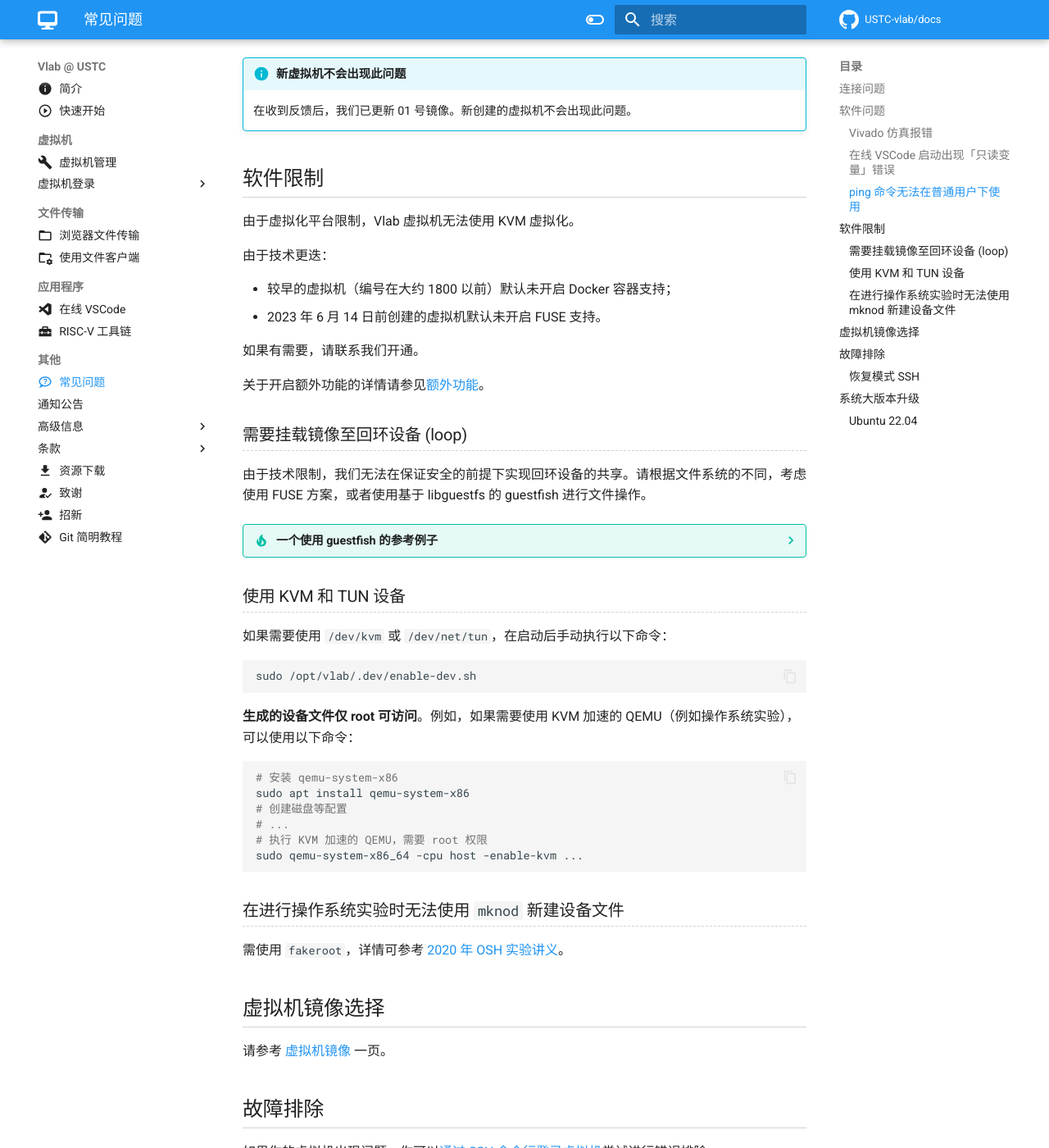
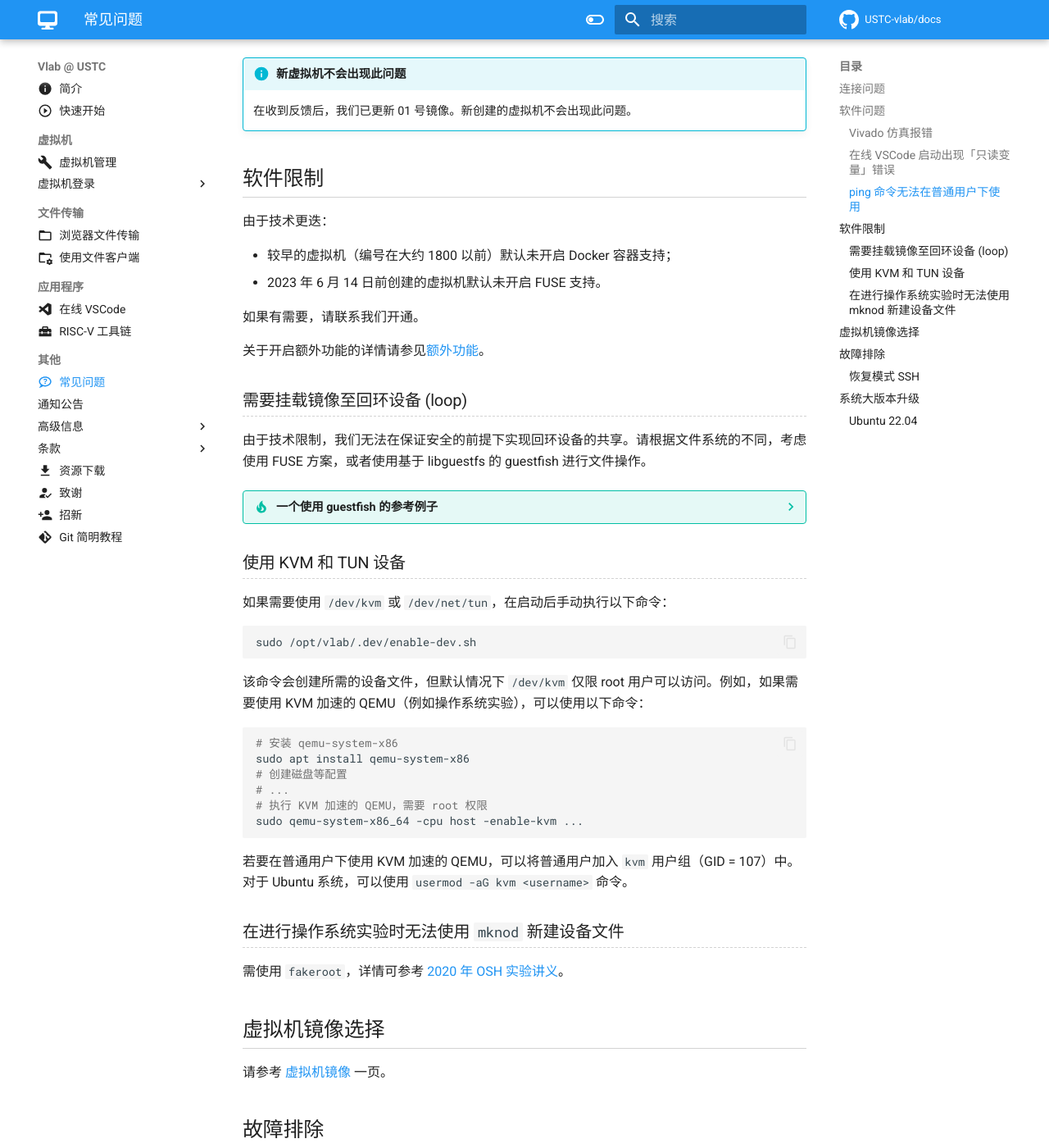
Before and after one commit to USTC-vlab/docs, an MkDocs documentation site: the page built from docs/faq.md, in a window 1280 px wide and 1400 px high, scrolled down 3751 px. Shown: the whole window at 82% size. Built offline with MkDocs 1.6.1 and Material for MkDocs 9.7.7, drawn with Linux system fonts in a browser that asks for light colours; comment, search, counter and statistics services are not loaded.

Commit message:
faq: Update permissions on kvm and tun nodes

````diff
--- a/docs/faq.md
+++ b/docs/faq.md
@@ -143,8 +143,6 @@ Ubuntu 18.04 更新软件包后无法连接桌面
 
 ## 软件限制 {#limits}
 
-由于虚拟化平台限制，Vlab 虚拟机无法使用 KVM 虚拟化。
-
 由于技术更迭：
 
 - 较早的虚拟机（编号在大约 1800 以前）默认未开启 Docker 容器支持；
@@ -208,7 +206,7 @@ Ubuntu 18.04 更新软件包后无法连接桌面
     # 输出省略
     ```
 
-### 使用 KVM 和 TUN 设备
+### 使用 KVM 和 TUN 设备 {#kvm-and-tun}
 
 如果需要使用 `/dev/kvm` 或 `/dev/net/tun`，在启动后手动执行以下命令：
 
@@ -216,7 +214,7 @@ Ubuntu 18.04 更新软件包后无法连接桌面
 sudo /opt/vlab/.dev/enable-dev.sh
 ```
 
-**生成的设备文件仅 root 可访问**。例如，如果需要使用 KVM 加速的 QEMU（例如操作系统实验），可以使用以下命令：
+该命令会创建所需的设备文件，但默认情况下 `/dev/kvm` 仅限 root 用户可以访问。例如，如果需要使用 KVM 加速的 QEMU（例如操作系统实验），可以使用以下命令：
 
 ```sh
 # 安装 qemu-system-x86
@@ -226,6 +224,8 @@ sudo apt install qemu-system-x86
 # 执行 KVM 加速的 QEMU，需要 root 权限
 sudo qemu-system-x86_64 -cpu host -enable-kvm ...
 ```
+
+若要在普通用户下使用 KVM 加速的 QEMU，可以将普通用户加入 `kvm` 用户组（GID = 107）中。对于 Ubuntu 系统，可以使用 `usermod -aG kvm <username>` 命令。
 
 ### 在进行操作系统实验时无法使用 `mknod` 新建设备文件 {#s-mknod-permission-denied}
 
````
Also changed, not shown: docs/login/vnc.md (+2 -2 lines).
